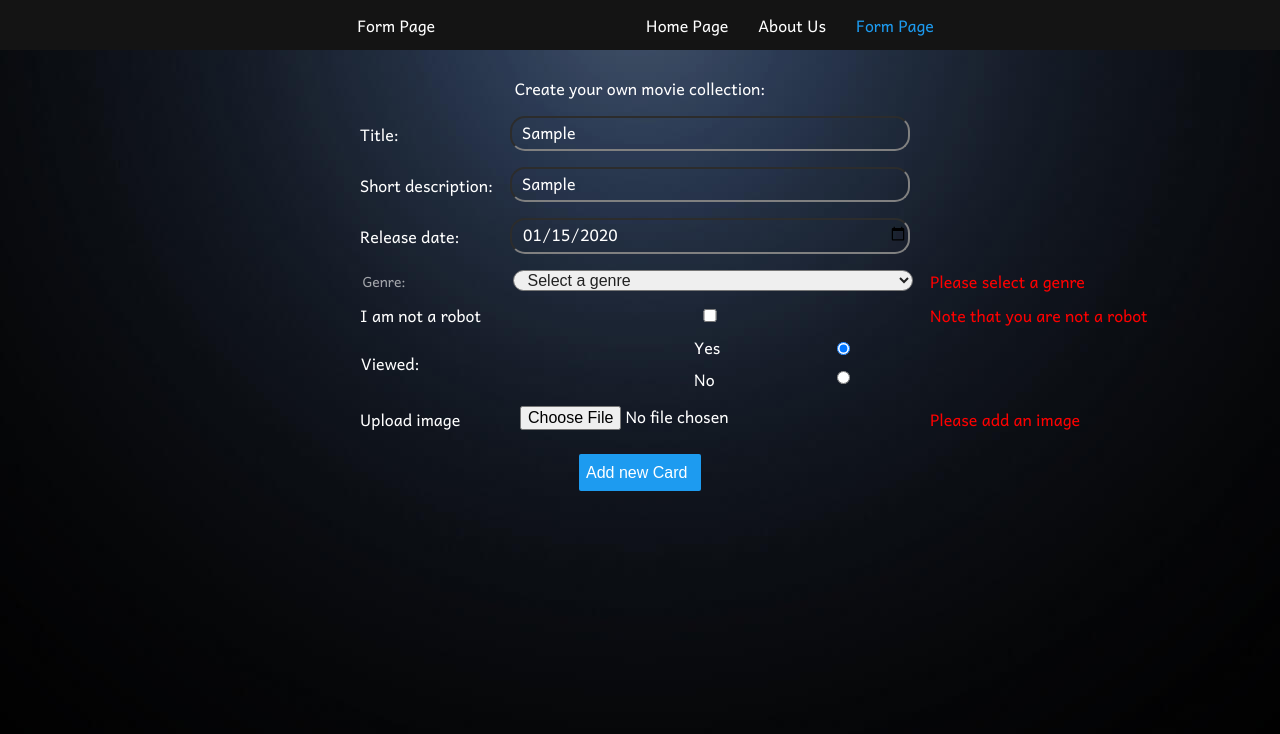
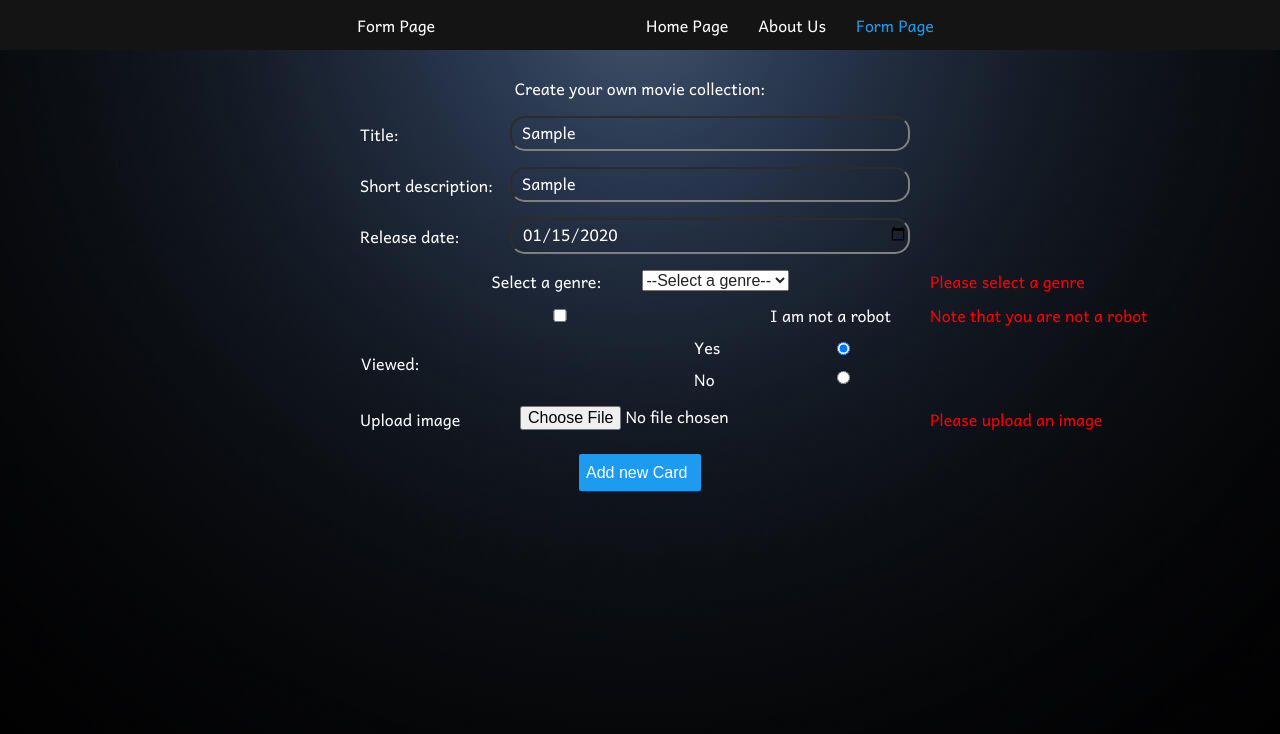
Before and after one commit to VladimirG91/react, a React (Vite) app in the folder react-app/: page /form in a window 1280 px wide. Both pictures are taken after typing "Sample", "Sample", "2020-01-15" into the empty fields and a click on the button "Add new Card". Shown: the top 734 px of the page. Built offline with nearby package versions, Linux system fonts and the light colour scheme.

Commit message:
feat: not finished yet, error with upload image

```diff
--- a/react-app/package.json
+++ b/react-app/package.json
@@ -19,6 +19,7 @@
     "normalize.css": "^8.0.1",
     "react": "^18.2.0",
     "react-dom": "^18.2.0",
+    "react-hook-form": "^7.43.9",
     "react-router-dom": "^6.9.0",
     "sort-by": "^0.0.2"
   },
--- a/react-app/src/components/Card.tsx
+++ b/react-app/src/components/Card.tsx
@@ -7,7 +7,7 @@ interface ICardProps {
   description?: string;
   releaseDate?: string;
   genre?: string;
-  viewed?: boolean;
+  viewed?: string;
   image?: File;
 }
 
@@ -32,7 +32,7 @@ const Card: React.FC<ICardProps> = ({
   }, [id]);
 
   useEffect(() => {
-    if (image) {
+    if (image instanceof File) {
       const reader = new FileReader();
       reader.readAsDataURL(image);
       reader.onloadend = () => {
--- a/react-app/src/components/CardForm.tsx
+++ b/react-app/src/components/CardForm.tsx
@@ -1,4 +1,5 @@
-import React, { useState, useRef } from 'react';
+import React, { useState } from 'react';
+import { SubmitHandler, useForm } from 'react-hook-form';
 
 import { MyCheckbox } from './UI/input/MyCheckbox';
 import { MyInput } from './UI/input/MyInput';
@@ -12,149 +13,75 @@ export type CardFormFields = {
   releaseDate: string;
   genre: string;
   notRobot?: boolean;
-  viewed?: boolean;
+  viewed?: string;
   image?: File;
 };
-
 interface CardFormProps {
   onSubmit: (data: CardFormFields) => void;
 }
-
 interface CardFormState {
-  errors: {
-    [key: string]: string | undefined;
-  };
   message: string;
 }
 
 const TIMEOUT = 3000;
+const CardForm = ({ onSubmit }: CardFormProps) => {
+  const [message, setMessage] = useState<CardFormState['message']>('');
+  const {
+    register,
+    handleSubmit,
+    formState: { errors },
+    reset,
+  } = useForm<CardFormFields>({
+    mode: 'onSubmit',
+  });
 
-const CardForm = ({ onSubmit }: CardFormProps) => {
-  const [errors, setErrors] = useState<CardFormState['errors']>({});
-  const [message, setMessage] = useState<CardFormState['message']>('');
-  const titleRef = useRef<HTMLInputElement>(null);
-  const descriptionRef = useRef<HTMLInputElement>(null);
-  const releaseDateRef = useRef<HTMLInputElement>(null);
-  const notRobotRef = useRef<HTMLInputElement>(null);
-  const genreRef = useRef<HTMLSelectElement>(null);
-  const viewedRef = useRef<HTMLInputElement>(null);
-  const imageRef = useRef<HTMLInputElement>(null);
-
-  const handleSubmit = (event: React.FormEvent<HTMLFormElement>) => {
-    event.preventDefault();
-
-    const title = titleRef.current?.value;
-    const description = descriptionRef.current?.value;
-    const releaseDate = releaseDateRef.current?.value;
-    const genre = genreRef.current?.value;
-    const notRobot = notRobotRef.current?.checked;
-    const viewed = viewedRef.current?.checked;
-    const imageFile = imageRef.current?.files?.[0];
-    const errors: { [key: string]: string | undefined } = {};
-
-    if (!title) {
-      errors.title = 'Please enter a title';
-    }
-    if (!description) {
-      errors.description = 'Please enter a description';
-    }
-    if (!releaseDate) {
-      errors.releaseDate = 'Please enter a release date';
-    }
-    if (!genre) {
-      errors.genre = 'Please select a genre';
-    }
-    if (notRobot === null || !notRobot) {
-      errors.notRobot = 'Note that you are not a robot';
-    }
-    if (!imageFile) {
-      errors.imageFile = 'Please add an image';
-    }
-    if (Object.keys(errors).length > 0) {
-      setErrors(errors);
-      return;
-    }
-    if (Object.keys(errors).length < 1) {
-      setErrors({
-        title: '',
-        description: '',
-        notRobot: '',
-        genre: '',
-        releaseDate: '',
-        imageFile: '',
-      });
-    }
-
-    // Если ошибок нет, отправляем данные формы.
-    onSubmit({
-      title: title || '',
-      description: description || '',
-      releaseDate: releaseDate || '',
-      genre: genre || '',
-      notRobot: notRobot ? true : false,
-      viewed: viewed ? true : false,
-      image: imageFile,
-    });
+  const handleFormSubmit: SubmitHandler<CardFormFields> = (data) => {
+    onSubmit(data);
     setMessage('Card successfully added!');
     setTimeout(() => {
       setMessage('');
     }, TIMEOUT);
-
-    if (
-      titleRef.current !== null &&
-      descriptionRef.current !== null &&
-      releaseDateRef.current !== null &&
-      releaseDateRef.current !== null &&
-      genreRef.current !== null &&
-      notRobotRef.current !== null &&
-      viewedRef.current !== null &&
-      imageRef.current !== null
-    ) {
-      titleRef.current.value = '';
-      descriptionRef.current.value = '';
-      releaseDateRef.current.value = '';
-      genreRef.current.value = '';
-      notRobotRef.current.checked = false;
-      viewedRef.current.checked = false;
-      imageRef.current.value = '';
-    }
+    reset();
   };
 
-  // const { errors, message } = this.state;
   return (
-    <form onSubmit={handleSubmit}>
+    <form onSubmit={handleSubmit(handleFormSubmit)}>
       <MyInput
         spanName={'Title:'}
         type={'text'}
         name={'title'}
-        inputRef={titleRef}
-        error={errors['title']}
+        inputRef={register('title', { required: 'Please enter a title' })}
+        error={errors['title']?.message}
       />
       <br />
       <MyInput
         spanName={'Short description:'}
         type={'text'}
         name={'description'}
-        inputRef={descriptionRef}
-        error={errors['description']}
+        inputRef={register('description', { required: 'Please enter a description' })}
+        error={errors['description']?.message}
       />
       <br />
       <MyInput
         spanName={'Release date:'}
         type={'date'}
         name={'releaseDate'}
-        inputRef={releaseDateRef}
-        error={errors['releaseDate']}
+        inputRef={register('releaseDate', { required: 'Please enter a release date' })}
+        error={errors['releaseDate']?.message}
       />
       <br />
-      <MySelect genreRef={genreRef} error={errors['genre']} />
+      <MySelect
+        name={'genre'}
+        genreRef={register('genre', { required: 'Please select a genre' })}
+        error={errors['genre']?.message}
+      />
       <br />
       <MyCheckbox
         spanName="I am not a robot"
         type={'checkbox'}
         name={'notRobot'}
-        inputRef={notRobotRef}
-        error={errors['notRobot']}
+        inputRef={register('notRobot', { required: 'Note that you are not a robot' })}
+        error={errors['notRobot']?.message}
       />
       <br />
       <div className="view">
@@ -167,19 +94,20 @@ const CardForm = ({ onSubmit }: CardFormProps) => {
         <div className="view-radio">
           <MyRadio
             type={'radio'}
-            name={'Viewed'}
+            name={'viewed'}
             value={'yes'}
-            inputRef={viewedRef}
-            error={errors['viewed']}
+            inputRef={register('viewed')}
+            error={errors['viewed']?.message}
             isChecked={true}
           />
           <br />
           <MyRadio
             type={'radio'}
-            name={'Viewed'}
+            name={'viewed'}
             value={'no'}
-            inputRef={viewedRef}
-            error={errors['viewed']}
+            inputRef={register('viewed')}
+            error={errors['viewed']?.message}
+            isChecked={false}
           />
         </div>
       </div>
@@ -188,8 +116,8 @@ const CardForm = ({ onSubmit }: CardFormProps) => {
         spanName="Upload image"
         type="file"
         name="image"
-        imageRef={imageRef}
-        error={errors['imageFile']}
+        imageRef={register('image', { required: 'Please upload an image' })}
+        error={errors['image']?.message}
       />
       <button type="submit" className="form_btn">
         Add new Card
--- a/react-app/src/components/UI/input/MyCheckbox.tsx
+++ b/react-app/src/components/UI/input/MyCheckbox.tsx
@@ -1,28 +1,22 @@
-import React from 'react';
+import React, { FC } from 'react';
+import { UseFormRegisterReturn } from 'react-hook-form';
 
 interface MyInputProps {
   spanName?: string;
   type: string;
   name: string;
-  inputRef: React.RefObject<HTMLInputElement>;
+  inputRef: UseFormRegisterReturn;
   error?: string;
 }
 
-class MyCheckbox extends React.Component<MyInputProps> {
-  constructor(props: MyInputProps) {
-    super(props);
-  }
-
-  render() {
-    const { spanName, type, name, inputRef, error } = this.props;
-    return (
-      <label>
-        <span>{spanName}</span>
-        <input type={type} name={name} ref={inputRef} />
-        {!inputRef.current?.checked && error && <span className="error-message">{error}</span>}
-      </label>
-    );
-  }
-}
+const MyCheckbox: FC<MyInputProps> = ({ spanName, type, name, inputRef, error }) => {
+  return (
+    <label>
+      <input type={type} {...inputRef} name={name} />
+      <span>{spanName}</span>
+      {error && <span className="error-message">{error}</span>}
+    </label>
+  );
+};
 
 export { MyCheckbox };
--- a/react-app/src/components/UI/input/MyInput.tsx
+++ b/react-app/src/components/UI/input/MyInput.tsx
@@ -1,35 +1,30 @@
-import React from 'react';
+import React, { FC } from 'react';
+import { UseFormRegisterReturn } from 'react-hook-form';
 
 interface MyInputProps {
   spanName?: string;
-  type: string;
+  type: 'text' | 'date'; // restrict the types to only 'text' and 'date'
   name: string;
-  inputRef: React.RefObject<HTMLInputElement>;
+  inputRef: UseFormRegisterReturn;
   error?: string;
 }
 
 const REGULAR_DATE = '(0?[1-9]|[12][0-9]|3[01])/(0?[1-9]|1[012])/d{4}';
 const REGULAR_TEXT = '[A-Z, a-z, А-Я, а-я]+';
-class MyInput extends React.Component<MyInputProps> {
-  constructor(props: MyInputProps) {
-    super(props);
-  }
 
-  render() {
-    const { spanName, type, name, inputRef, error } = this.props;
+const MyInput: FC<MyInputProps> = ({ spanName, type, name, inputRef, error }) => {
   return (
     <label>
       <span>{spanName}</span>
       <input
         type={type}
+        {...inputRef}
         name={name}
-          ref={inputRef}
-          pattern={type == 'date' ? REGULAR_DATE : REGULAR_TEXT}
+        pattern={type === 'date' ? REGULAR_DATE : REGULAR_TEXT}
       />
       {error && <span className="error-message">{error}</span>}
     </label>
   );
-  }
-}
+};
 
 export { MyInput };
--- a/react-app/src/components/UI/input/MyInputFile.tsx
+++ b/react-app/src/components/UI/input/MyInputFile.tsx
@@ -1,28 +1,22 @@
-import React from 'react';
+import React, { FC } from 'react';
+import { UseFormRegisterReturn } from 'react-hook-form';
 
 interface MyInputFileProps {
   spanName?: string;
   type: string;
   name: string;
-  imageRef: React.RefObject<HTMLInputElement>;
+  imageRef: UseFormRegisterReturn;
   error?: string;
 }
 
-class MyInputFile extends React.Component<MyInputFileProps> {
-  constructor(props: MyInputFileProps) {
-    super(props);
-  }
-
-  render() {
-    const { spanName, type, name, imageRef, error } = this.props;
+const MyInputFile: FC<MyInputFileProps> = ({ spanName, type, name, imageRef, error }) => {
   return (
     <label>
       <span>{spanName}</span>
-        <input type={type} name={name} accept=".jpg,.jpeg,.png" ref={imageRef} />
+      <input type={type} {...imageRef} name={name} accept=".jpg,.jpeg,.png*" />
       {error && <span className="error-message">{error}</span>}
     </label>
   );
-  }
-}
+};
 
 export { MyInputFile };
--- a/react-app/src/components/UI/input/MyRadio.tsx
+++ b/react-app/src/components/UI/input/MyRadio.tsx
@@ -1,29 +1,28 @@
-import React from 'react';
+import React, { FC } from 'react';
+import { UseFormRegisterReturn } from 'react-hook-form';
 
 interface MyInputProps {
   type: string;
   name: string;
-  inputRef: React.RefObject<HTMLInputElement>;
+  inputRef: UseFormRegisterReturn;
   error?: string;
   value?: string;
   isChecked?: boolean;
 }
 
-class MyRadio extends React.Component<MyInputProps> {
-  constructor(props: MyInputProps) {
-    super(props);
-  }
-
-  render() {
-    const { type, name, inputRef, error, isChecked } = this.props;
-
-    return (
-      <label>
-        <input type={type} name={name} ref={inputRef} defaultChecked={isChecked} />
-        {error && <span className="error-message">{error}</span>}
-      </label>
-    );
-  }
-}
-
+const MyRadio: FC<MyInputProps & { value: string; isChecked: boolean }> = ({
+  type,
+  name,
+  value,
+  inputRef,
+  error,
+  isChecked,
+}) => {
+  return (
+    <label>
+      <input type={type} {...inputRef} name={name} value={value} defaultChecked={isChecked} />
+      {error && <span className="error-message">{error}</span>}
+    </label>
+  );
+};
 export { MyRadio };
--- a/react-app/src/components/UI/input/MySelect.tsx
+++ b/react-app/src/components/UI/input/MySelect.tsx
@@ -1,33 +1,26 @@
-import React from 'react';
+import React, { FC } from 'react';
+import { UseFormRegisterReturn } from 'react-hook-form';
 
 interface MySelectProps {
-  genreRef: React.RefObject<HTMLSelectElement>;
   error?: string;
+  name: string;
+  genreRef: UseFormRegisterReturn;
 }
 
-class MySelect extends React.Component<MySelectProps> {
-  constructor(props: MySelectProps) {
-    super(props);
-  }
-
-  render() {
-    const { genreRef, error } = this.props;
+const MySelect: FC<MySelectProps> = ({ name, genreRef, error }) => {
   return (
     <label>
-        <span className="genre">Genre:</span>
-        <select className="genre-select" name="genre" ref={genreRef}>
-          <option value="">Select a genre</option>
-          <option value="Action">Action</option>
-          <option value="Comedy">Comedy</option>
-          <option value="Drama">Drama</option>
-          <option value="Horror">Horror</option>
-          <option value="Romance">Romance</option>
-          <option value="Fantasy">Fantasy</option>
+      <span>Select a genre:</span>
+      <select {...genreRef} name={name}>
+        <option value="">--Select a genre--</option>
+        <option value="comedy">Comedy</option>
+        <option value="drama">Drama</option>
+        <option value="horror">Horror</option>
+        <option value="action">Action</option>
       </select>
       {error && <span className="error-message">{error}</span>}
     </label>
   );
-  }
-}
+};
 
 export { MySelect };
--- a/react-app/src/pages/FormPage.tsx
+++ b/react-app/src/pages/FormPage.tsx
@@ -9,8 +9,8 @@ interface ICardData {
   releaseDate: string;
   genre: string;
   notRobot?: boolean;
-  viewed?: boolean;
-  image?: File | undefined;
+  viewed?: string;
+  image?: File;
 }
 
 function FormPage() {
@@ -24,7 +24,7 @@ function FormPage() {
       releaseDate = '',
       genre = '',
       notRobot = false,
-      viewed = true,
+      viewed = 'yes',
       image,
     } = data;
     const newCardData: ICardData = {
```
Also changed, not shown: 1 other file (tests, documents, lock files or other folders). Lines whose indentation alone changed are shown as unchanged.
